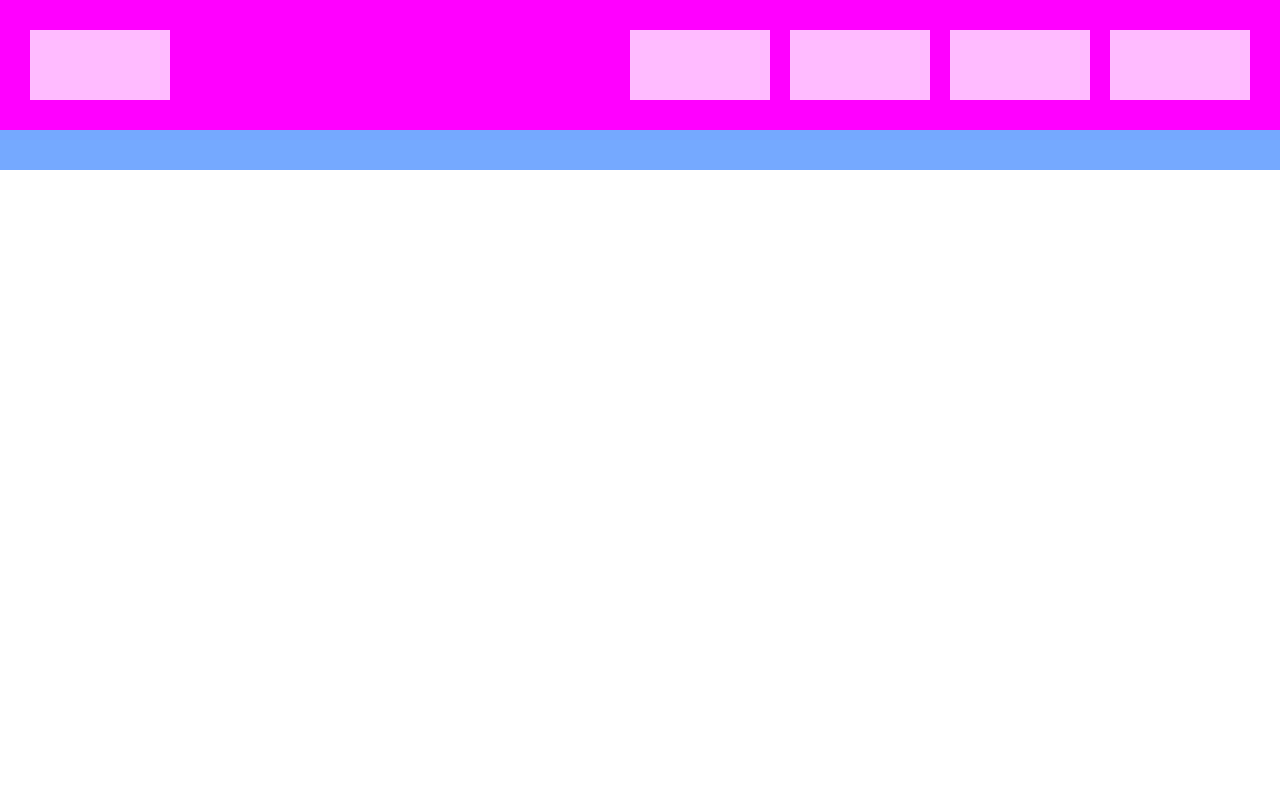
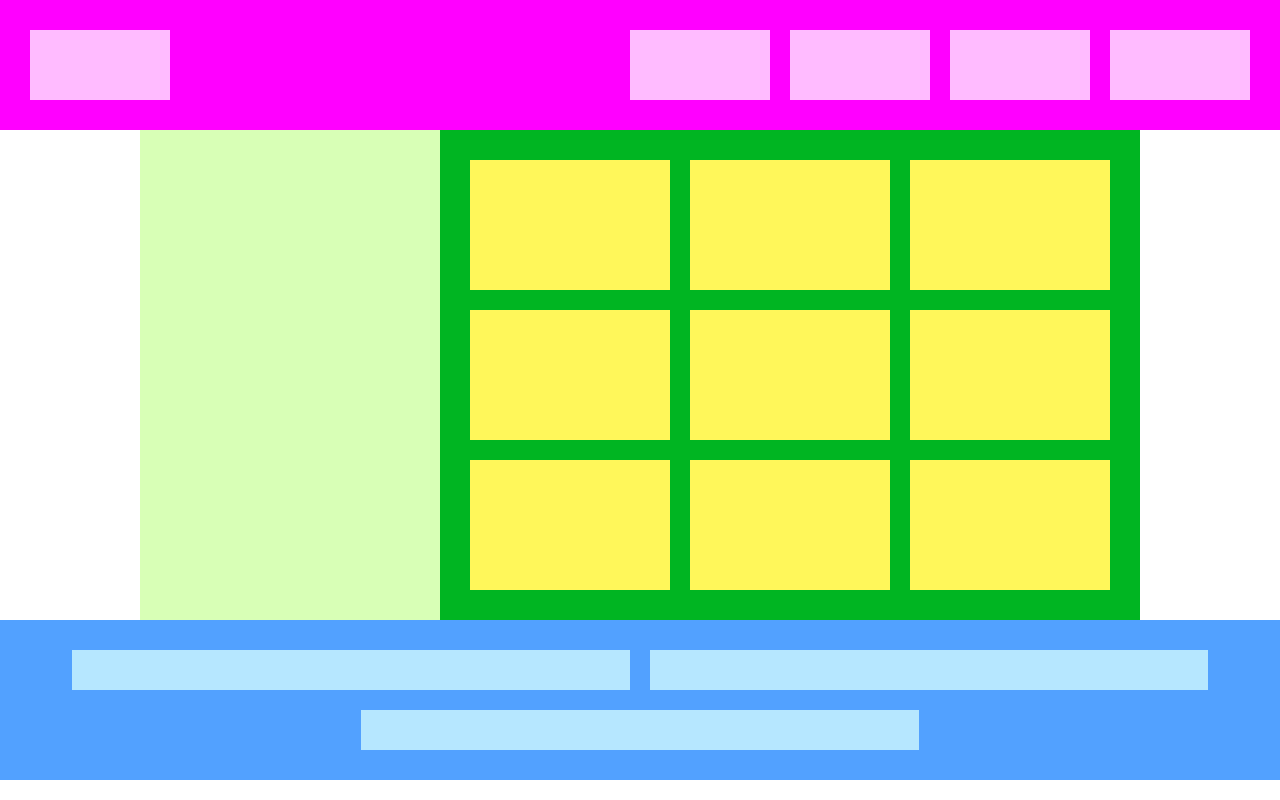
Before and after one commit to Shiori-S-92/1-12_flexbox_exercise, a plain HTML site: page index.html in a window 1280 px wide. Drawn offline with Linux system fonts and the light colour scheme.

Commit message:
[Finish] 1-12_flexbox_exercise

```diff
--- a/index.html
+++ b/index.html
@@ -17,10 +17,27 @@
   </header>
 
   <!--- main -->
-  <main></main>
+  <main>
+    <div class="sidebar"></div>
+    <div class="content">
+      <div></div>
+      <div></div>
+      <div></div>
+      <div></div>
+      <div></div>
+      <div></div>
+      <div></div>
+      <div></div>
+      <div></div>
+    </div>
+  </main>
 
   <!-- footer -->
-  <footer></footer>
+  <footer>
+    <div></div>
+    <div></div>
+    <div></div>
+  </footer>
 
 </body>
 </html>
--- a/style.css
+++ b/style.css
@@ -24,14 +24,47 @@ header > div {
   margin: 0 10px;
 }
 
+main {
+  display: flex;
+  justify-content: center;
+}
 
+.sidebar {
+  background-color: #d8ffb6;
+  width: 300px;
+}
 
-main {
+.content {
+  background-color: #00b522;
+  max-width: 700px;
+  flex-grow: 1;
+  padding: 20px;
+  display: flex;
+  flex-wrap: wrap;
+  justify-content: center;
+}
 
+.content > div {
+  background-color: #fff75a;
+  flex-basis: 200px;
+  height: 130px;
+  margin: 10px;
 }
 
 footer {
+  background-color: #52a1ff;
   width: 100%;
   padding: 20px;
-  background-color: #75A9FF;
+  display: flex;
+  flex-wrap: wrap;
+  justify-content: center;
 }
+
+footer > div {
+  background-color: #b6e7ff;
+  flex-basis: 45%;
+  max-width: 600px;
+  height: 40px;
+  margin: 10px;
+
+}
```
